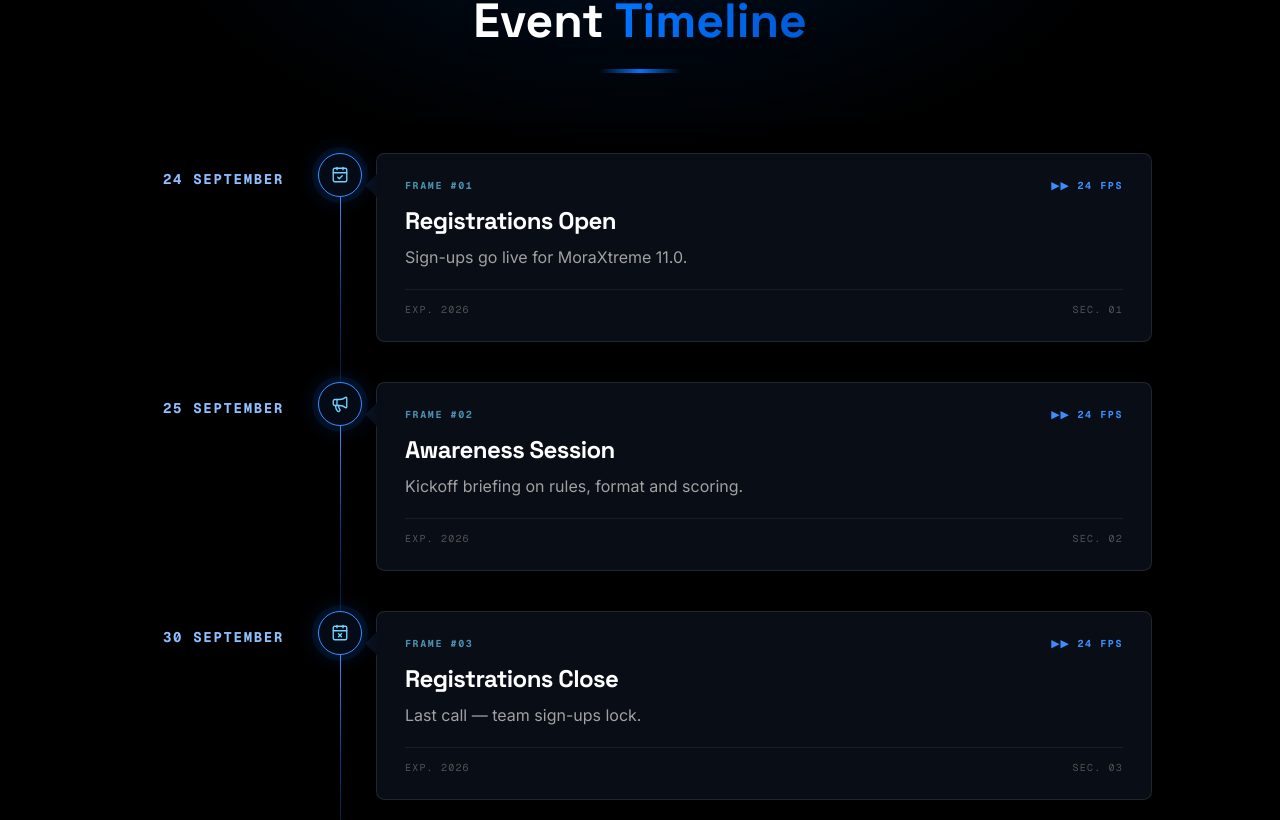
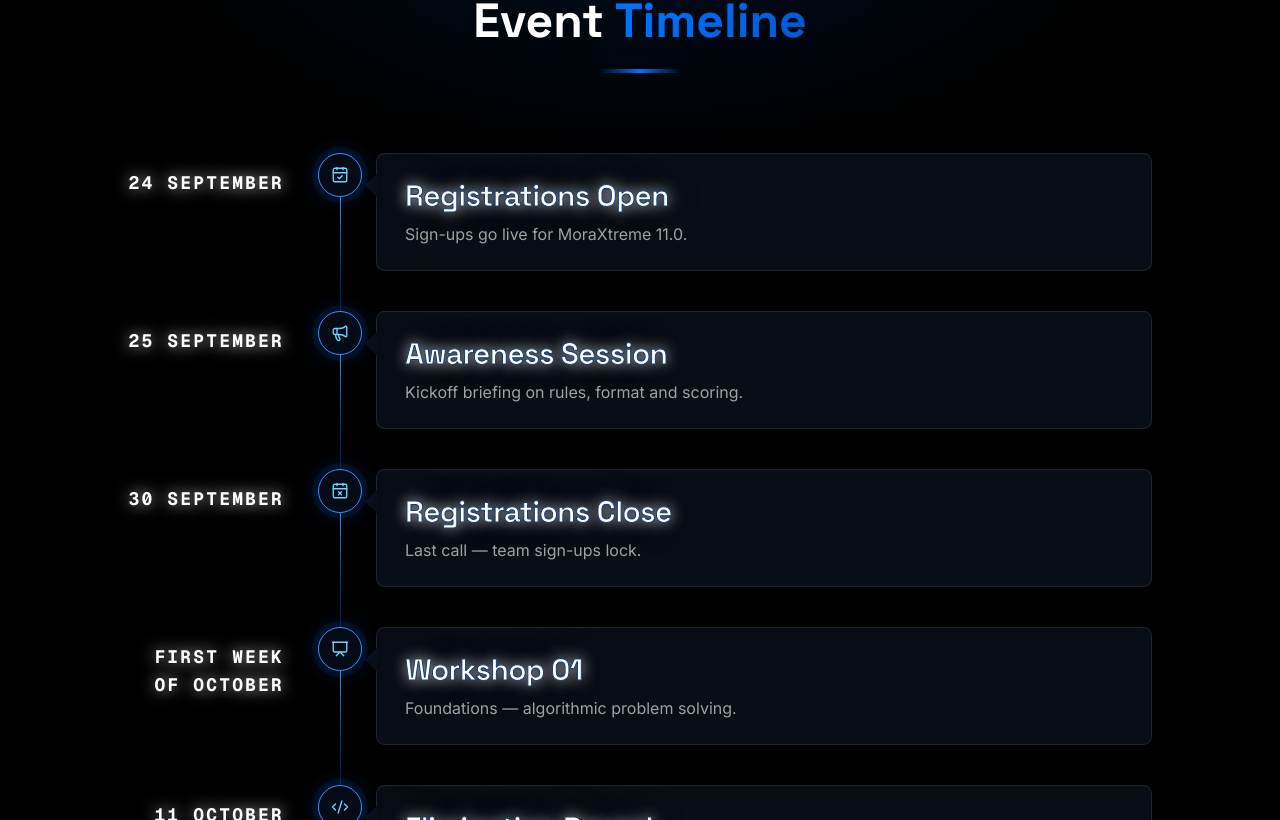
Before and after one commit to Vishwa-Srinath/moraXtreme_11.0, a Next.js app: page / in a window 1280 px wide. Shown: the part 5520-6340 px from the top of the page. Built offline with nearby package versions, Linux system fonts and the light colour scheme.

Commit message:
update timeline typography and remove metadata elements

```diff
--- a/src/components/timeline/Timeline.tsx
+++ b/src/components/timeline/Timeline.tsx
@@ -165,14 +165,13 @@ export default function Timeline({
         <div className="space-y-8 md:space-y-10">
           {milestones.map((milestone, index) => {
             const Icon = MILESTONE_ICONS[index % MILESTONE_ICONS.length] ?? Flag
-            const frame = milestone.reel ?? String(index + 1).padStart(2, "0")
 
             return (
               <article
                 key={`${milestone.title}-${index}`}
                 className="timeline-entry grid grid-cols-[2.75rem_minmax(0,1fr)] items-start md:grid-cols-[11rem_4.5rem_minmax(0,1fr)]"
               >
-                <p className="col-start-2 mb-3 font-mono text-xs font-bold tracking-[0.12em] text-[#8fbfff] uppercase md:col-start-1 md:row-start-1 md:mb-0 md:pt-4 md:pr-5 md:text-right md:text-sm">
+                <p className="col-start-2 mb-3 font-mono text-base font-bold tracking-[0.12em] text-white [text-shadow:0_0_15px_rgba(255,255,255,0.8)] uppercase md:col-start-1 md:row-start-1 md:mb-0 md:pt-4 md:pr-5 md:text-right md:text-lg">
                   {milestone.date}
                 </p>
 
@@ -197,11 +196,8 @@ export default function Timeline({
                     aria-hidden="true"
                     className="absolute top-5 -left-3 hidden h-6 w-3 bg-[#090e18] [clip-path:polygon(100%_0,0_50%,100%_100%)] md:block"
                   />
-                  <div className="mb-3 flex flex-wrap items-center justify-between gap-2 font-mono text-[10px] font-bold tracking-[0.16em] text-[#6fd3ff]/65 uppercase">
-                    <span>Frame #{frame}</span>
-                    <span className="text-[#3d8dff]">▶▶ 24 FPS</span>
-                  </div>
-                  <h3 className="font-[family-name:var(--font-space)] text-xl font-bold tracking-tight text-white md:text-2xl">
+
+                  <h3 className="font-[family-name:var(--font-space)] text-2xl font-black tracking-tight text-white [text-shadow:0_0_15px_rgba(255,255,255,0.9),_0_0_30px_rgba(0,0,0,1)] [-webkit-text-stroke:1px_#163E70] md:text-3xl">
                     {milestone.title}
                   </h3>
                   {milestone.desc && (
@@ -209,10 +205,7 @@ export default function Timeline({
                       {milestone.desc}
                     </p>
                   )}
-                  <div className="mt-5 flex items-center justify-between border-t border-white/[0.07] pt-3 font-mono text-[10px] tracking-[0.12em] text-neutral-600 uppercase">
-                    <span>Exp. 2026</span>
-                    <span>Sec. {String(index + 1).padStart(2, "0")}</span>
-                  </div>
+
                 </div>
               </article>
             )
```
